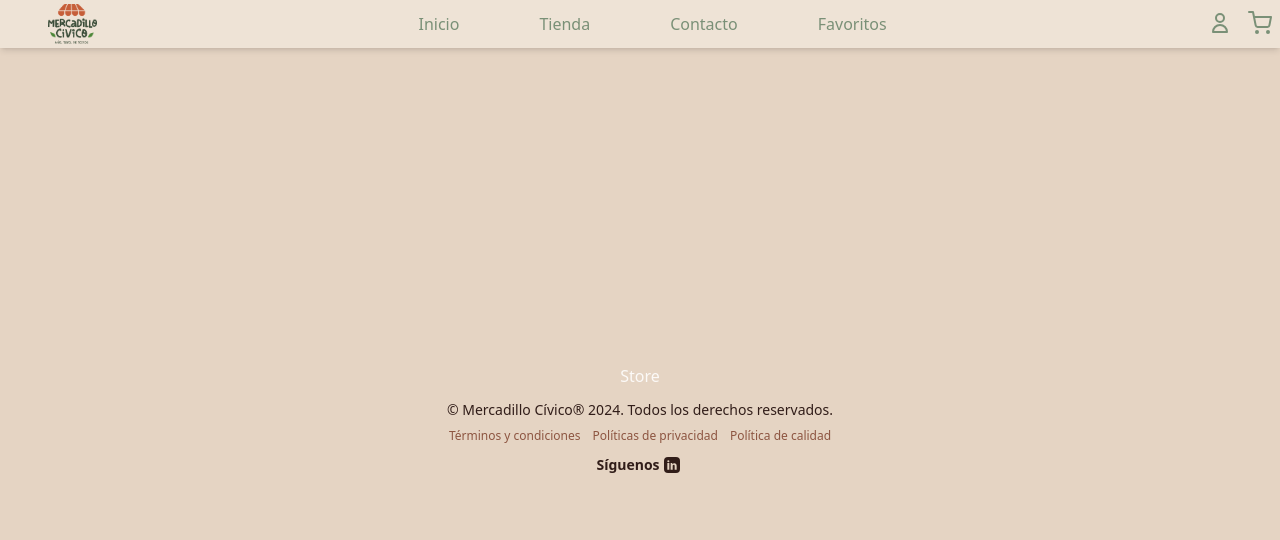
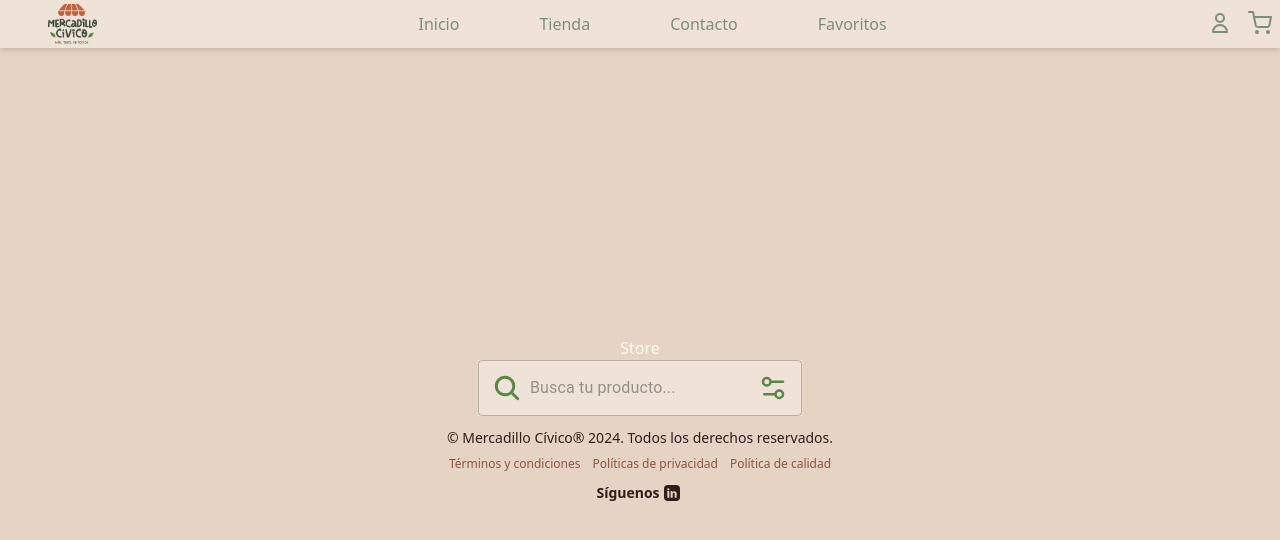
Before and after one commit to MercadilloCivico/MercadilloCivico, a React (Vite) app in the folder front/: page /Store in a window 1280 px wide. Shown: the top 540 px of the page. Built offline with nearby package versions, Linux system fonts and the light colour scheme.

Commit message:
feat: :sparkles: crea componente de input personalizado
define theme para mui, para aplicar estilos personalizados en componente input

```diff
--- a/front/src/App.jsx
+++ b/front/src/App.jsx
@@ -8,9 +8,24 @@ import Nav from './components/Nav/Nav.jsx';
 import Favorites from './views/Favorites/Favorites.jsx';
 //import { Button } from '@mui/material';
 //import Card from './components/Card/Card.jsx';
+import { ThemeProvider, createTheme } from '@mui/material';
 
+const theme = createTheme({
+  components: {
+    MuiOutlinedInput: {
+      styleOverrides: {
+        root: {
+          '&.Mui-focused .MuiOutlinedInput-notchedOutline': {
+            borderColor: '#568a3f',
+          },
+        },
+      },
+    },
+  },
+});
 function App() {
   return (
+    <ThemeProvider theme={theme}>
       <div className=''>
         <Nav />
         {/**
@@ -41,6 +56,7 @@ function App() {
 
         <Footer />
       </div>
+    </ThemeProvider>
   );
 }
 
--- /dev/null
+++ b/front/src/components/CustomInput/CustomInput.jsx
@@ -0,0 +1,32 @@
+import { TextField, InputAdornment } from '@mui/material';
+
+const CustomInput = ({
+  placeholder = 'Search...',
+  onChange,
+  startIcon: StartIcon,
+  endIcon: EndIcon,
+  variant,
+}) => {
+  return (
+    <TextField
+      className=' bg-pearl-bush-100 text-hippie-green-700 placeholder-hippie-green-300 border-tuscany-600 focus:border-hippie-green-600 hover:border-tuscany-200'
+      variant={variant}
+      placeholder={placeholder}
+      onChange={onChange}
+      InputProps={{
+        startAdornment: StartIcon ? (
+          <InputAdornment position='start'>
+            <StartIcon className='text-hippie-green-600 text-3xl' />
+          </InputAdornment>
+        ) : null,
+        endAdornment: EndIcon ? (
+          <InputAdornment position='end'>
+            <EndIcon className='text-hippie-green-600 text-3xl' />
+          </InputAdornment>
+        ) : null,
+      }}
+    />
+  );
+};
+
+export default CustomInput;
--- a/front/src/components/SearchBar/SearchBar.jsx
+++ /dev/null
@@ -1,5 +0,0 @@
-const SearchBar = () => {
-  return <div>SearchBar</div>;
-};
-
-export default SearchBar;
--- a/front/src/views/Store/Store.jsx
+++ b/front/src/views/Store/Store.jsx
@@ -1,5 +1,19 @@
+import CustomInput from '../../components/CustomInput/CustomInput';
+import { LuSettings2 } from 'react-icons/lu';
+import { IoSearch } from 'react-icons/io5';
+
 const Store = () => {
-  return <div>Store</div>;
+  return (
+    <>
+      <div>Store</div>
+      <CustomInput
+        placeholder='Busca tu producto...'
+        startIcon={IoSearch}
+        endIcon={LuSettings2}
+        variant='outlined'
+      />
+    </>
+  );
 };
 
 export default Store;
```
Lines whose indentation alone changed are shown as unchanged.
